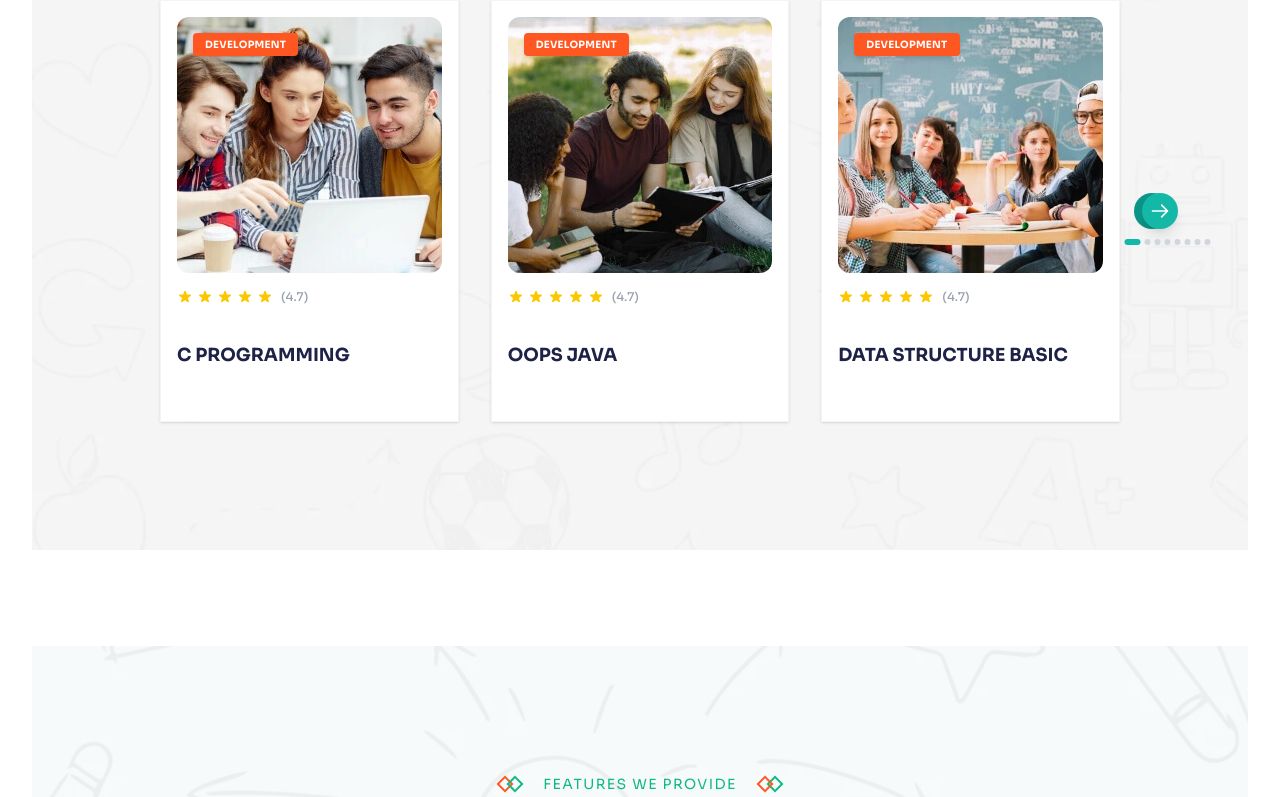
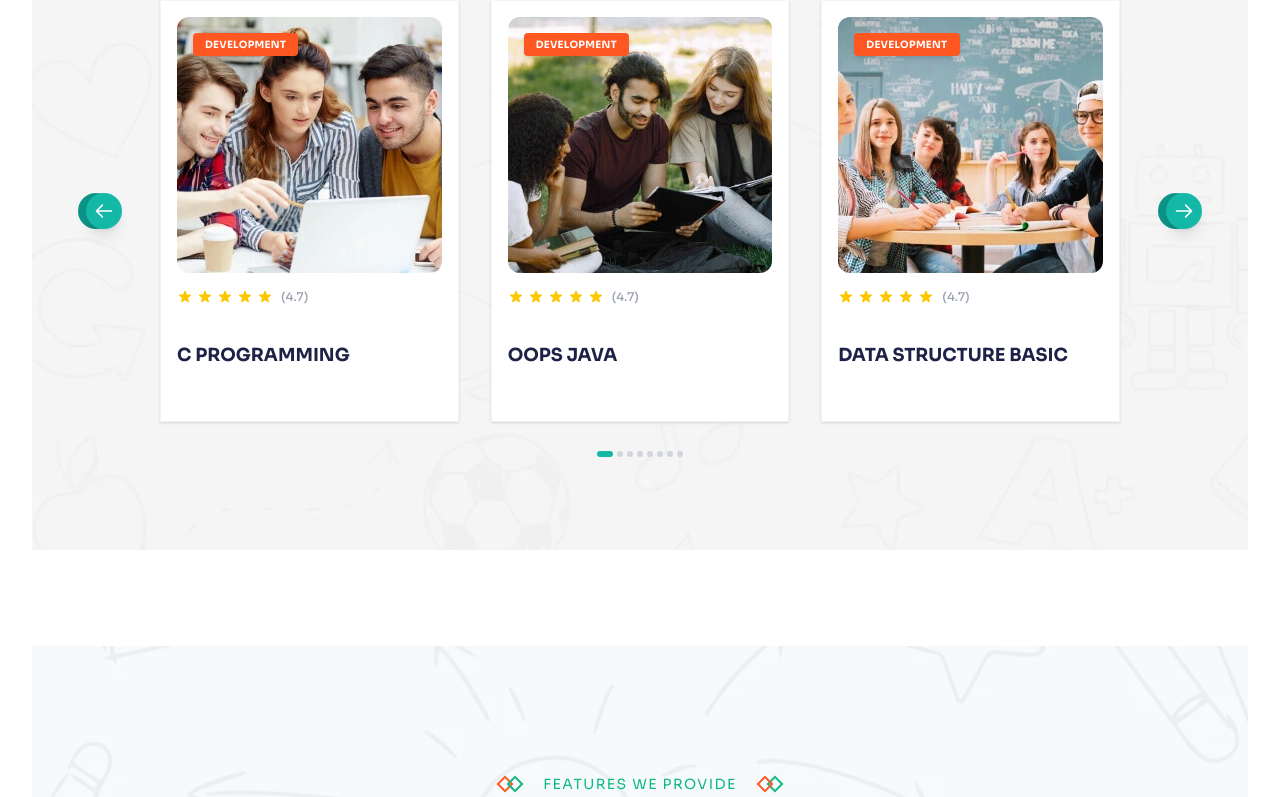
Before and after one commit to rizzwaaaan/skn-tuition, a Next.js app: page / in a window 1280 px wide. Shown: the part 3214-4011 px from the top of the page. Built offline with nearby package versions, Linux system fonts and the light colour scheme.

Commit message:
carousel updated

```diff
--- a/src/components/Courses.jsx
+++ b/src/components/Courses.jsx
@@ -51,9 +51,13 @@ const Courses = () => {
   const [currentPage, setCurrentPage] = useState(0);
   const totalPages = Math.ceil(allCourses.length / itemsPerPage);
 
-  // Next Page Handler
+  // --- HANDLERS ---
   const handleNext = () => {
     setCurrentPage((prev) => (prev + 1) % totalPages);
+  };
+
+  const handlePrev = () => {
+    setCurrentPage((prev) => (prev - 1 + totalPages) % totalPages);
   };
 
   // Get current slice
@@ -67,10 +71,11 @@ const Courses = () => {
       {/* MAIN CONTAINER */}
       <div className="relative w-[95%] max-w-[1600px] mx-auto bg-[#f9f9f9]
                       px-6 py-12 md:px-16 md:py-32 lg:px-32
-                      mb-10 xl:mb-0
+                      mb-24 xl:mb-0
                       overflow-visible">
+        {/* mb-24 on mobile ensures space for the bottom navigation */}
 
-        {/* BACKGROUND IMAGE WRAPPER (Restored to original style) */}
+        {/* BACKGROUND IMAGE WRAPPER */}
         <div className="absolute inset-0 z-0 pointer-events-none overflow-hidden">
           <Image
             src="/course-bg.webp"
@@ -96,11 +101,13 @@ const Courses = () => {
             </h2>
           </div>
 
-          <div className="relative min-h-[400px]">
-            {/* GRID CONTAINER */}
+          {/* GRID WRAPPER */}
+          <div className="relative">
+
+            {/* COURSES GRID */}
             <div
               key={currentPage}
-              className="grid grid-cols-1 md:grid-cols-2 lg:grid-cols-3 gap-8 animate-in fade-in slide-in-from-right-4 duration-500"
+              className="grid grid-cols-1 md:grid-cols-2 lg:grid-cols-3 gap-8 animate-in fade-in slide-in-from-right-4 duration-500 min-h-[400px]"
             >
               {currentCourses.map((course) => (
                 <div
@@ -142,16 +149,36 @@ const Courses = () => {
               ))}
             </div>
 
-            {/* ARROW BUTTON */}
-            <div className="absolute bottom-[-70px] left-1/2 -translate-x-1/2
-                            xl:top-1/2 xl:right-[-90px] xl:left-auto xl:bottom-auto xl:-translate-y-1/2
-                            z-20 flex flex-col items-center gap-4">
+            {/* === CONTROLS CONTAINER === */}
 
+            {/* 1. PREVIOUS BUTTON */}
+            {/* Mobile: Bottom Left | Desktop: Center Left (Outside) */}
+            <div className="absolute bottom-[-80px] left-[15%] -translate-x-1/2
+                            xl:top-1/2 xl:left-[-70px] xl:bottom-auto xl:-translate-y-1/2
+                            z-20">
               <div className="relative w-14 h-14 xl:w-16 xl:h-16 cursor-pointer group">
-                {/* Back Circle Offset */}
                 <div className="absolute top-1/2 left-5 -translate-y-1/2 w-8 h-8 xl:w-9 xl:h-9 rounded-full bg-[#0d9488]" />
+                <button
+                  onClick={handlePrev}
+                  className="absolute top-1/2 left-7 -translate-y-1/2
+                             w-8 h-8 xl:w-9 xl:h-9 rounded-full bg-[#14b8a6]
+                             flex items-center justify-center text-white
+                             shadow-lg transition-all group-hover:bg-[#0fb39a] active:scale-90"
+                >
+                  <svg className="w-5 h-5" fill="none" stroke="currentColor" viewBox="0 0 24 24">
+                    <path strokeLinecap="round" strokeLinejoin="round" strokeWidth={2} d="M10 19l-7-7m0 0l7-7m-7 7h18" />
+                  </svg>
+                </button>
+              </div>
+            </div>
 
-                {/* Front Button */}
+            {/* 2. NEXT BUTTON */}
+            {/* Mobile: Bottom Right | Desktop: Center Right (Outside) */}
+            <div className="absolute bottom-[-80px] right-[15%] translate-x-1/2
+                            xl:top-1/2 xl:right-[-50px] xl:left-auto xl:bottom-auto xl:-translate-y-1/2
+                            z-20">
+              <div className="relative w-14 h-14 xl:w-16 xl:h-16 cursor-pointer group">
+                <div className="absolute top-1/2 left-5 -translate-y-1/2 w-8 h-8 xl:w-9 xl:h-9 rounded-full bg-[#0d9488]" />
                 <button
                   onClick={handleNext}
                   className="absolute top-1/2 left-7 -translate-y-1/2
@@ -159,24 +186,16 @@ const Courses = () => {
                              flex items-center justify-center text-white
                              shadow-lg transition-all group-hover:bg-[#0fb39a] active:scale-90"
                 >
-                  <svg
-                    className="w-5 h-5"
-                    fill="none"
-                    stroke="currentColor"
-                    viewBox="0 0 24 24"
-                  >
-                    <path
-                      strokeLinecap="round"
-                      strokeLinejoin="round"
-                      strokeWidth={2}
-                      d="M14 5l7 7m0 0l-7 7m7-7H3"
-                    />
+                  <svg className="w-5 h-5" fill="none" stroke="currentColor" viewBox="0 0 24 24">
+                    <path strokeLinecap="round" strokeLinejoin="round" strokeWidth={2} d="M14 5l7 7m0 0l-7 7m7-7H3" />
                   </svg>
                 </button>
               </div>
+            </div>
 
-              {/* Dots Indicator */}
-              <div className="flex gap-1 xl:absolute xl:top-[60px] xl:left-1/2 xl:-translate-x-1/4">
+            {/* 3. DOTS INDICATOR - CENTERED INDEPENDENTLY */}
+            {/* Mobile: Bottom Center | Desktop: Bottom Center (Below Grid) */}
+            <div className="absolute bottom-[-80px] xl:bottom-[-60px] left-1/2 -translate-x-1/2 flex gap-1 z-20 items-center justify-center h-14">
                 {[...Array(totalPages)].map((_, i) => (
                   <div
                     key={i}
@@ -188,8 +207,6 @@ const Courses = () => {
             </div>
 
           </div>
-
-          </div>
         </div>
       </div>
     </section>
```
Lines whose indentation alone changed are shown as unchanged.
